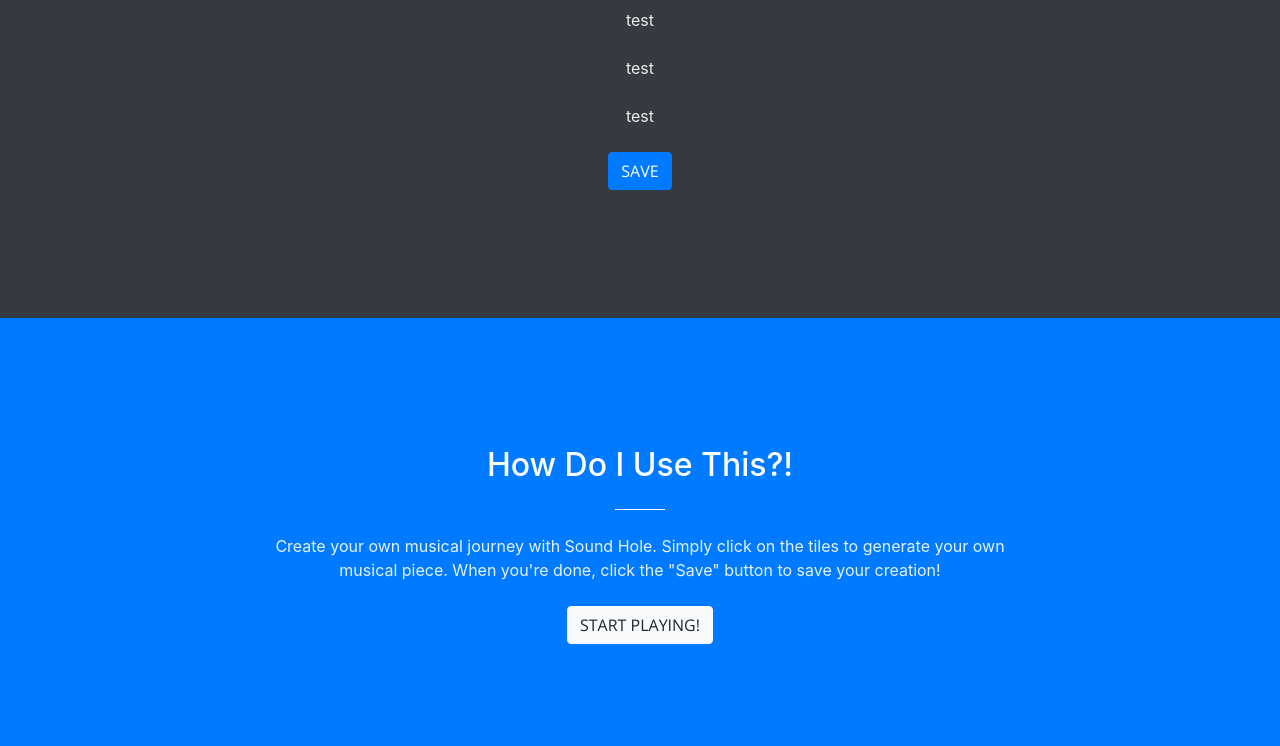
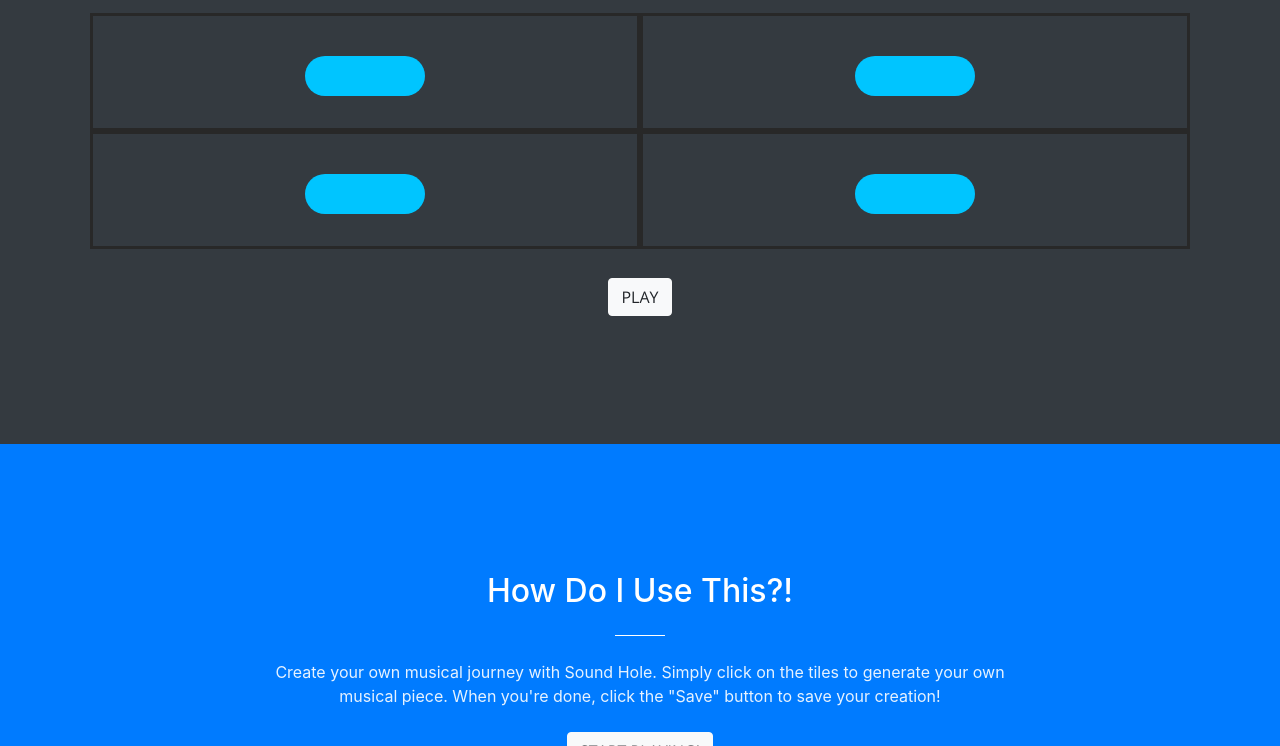
Before and after one commit to gzhao12/CISC474_Project1, a website with bundled scripts: page index.html in a window 1280 px wide. Shown: the part 982-1728 px from the top of the page. Built offline with nearby package versions, Linux system fonts and the light colour scheme.

Commit message:
added buttons and sound

```diff
--- a/css/creative.css
+++ b/css/creative.css
@@ -42,6 +42,39 @@
 h6 {
   font-family: 'Open Sans', 'Helvetica Neue', Arial, sans-serif;
 }
+
+.faces {
+  width: 120px;
+  height: 40px;
+  border: 20px medium #FFFFFF;
+  background-color: #00C5FF;
+  margin-top: 20px;
+  display: inline-block;
+  transition-duration: 0.4s;
+  cursor: pointer;
+  -webkit-border-radius: 40;
+  -moz-border-radius: 40;
+  border-radius: 40px;
+}
+
+.faces:hover {
+  background-color: white;
+  color: black;
+}
+
+.grid-container {
+  display: grid;
+  grid-template-columns: auto auto;
+  padding: 5px;
+}
+
+.grid-item {
+  border: solid #282828;
+  padding: 20px;
+  font-size: 30px;
+  text-align: center;
+}
+
 
 .bg-primary {
   background-color: #F05F40 !important;
@@ -106,31 +139,32 @@
   font-family: 'Open Sans', 'Helvetica Neue', Arial, sans-serif;
 }
 
-#mainNav .navbar-brand:focus, #mainNav .navbar-brand:hover {
+#mainNav .navbar-brand:focus,
+#mainNav .navbar-brand:hover {
   color: #f05f40;
 }
 
-#mainNav .navbar-nav > li.nav-item > a.nav-link,
-#mainNav .navbar-nav > li.nav-item > a.nav-link:focus {
+#mainNav .navbar-nav>li.nav-item>a.nav-link,
+#mainNav .navbar-nav>li.nav-item>a.nav-link:focus {
   font-size: .9rem;
   font-weight: 700;
   text-transform: uppercase;
   color: #212529;
 }
 
-#mainNav .navbar-nav > li.nav-item > a.nav-link:hover,
-#mainNav .navbar-nav > li.nav-item > a.nav-link:focus:hover {
+#mainNav .navbar-nav>li.nav-item>a.nav-link:hover,
+#mainNav .navbar-nav>li.nav-item>a.nav-link:focus:hover {
   color: #F05F40;
 }
 
-#mainNav .navbar-nav > li.nav-item > a.nav-link.active,
-#mainNav .navbar-nav > li.nav-item > a.nav-link:focus.active {
+#mainNav .navbar-nav>li.nav-item>a.nav-link.active,
+#mainNav .navbar-nav>li.nav-item>a.nav-link:focus.active {
   color: #F05F40 !important;
   background-color: transparent;
 }
 
-#mainNav .navbar-nav > li.nav-item > a.nav-link.active:hover,
-#mainNav .navbar-nav > li.nav-item > a.nav-link:focus.active:hover {
+#mainNav .navbar-nav>li.nav-item>a.nav-link.active:hover,
+#mainNav .navbar-nav>li.nav-item>a.nav-link:focus.active:hover {
   background-color: transparent;
 }
 
@@ -142,18 +176,19 @@
   #mainNav .navbar-brand {
     color: rgba(255, 255, 255, 0.7);
   }
-  #mainNav .navbar-brand:focus, #mainNav .navbar-brand:hover {
+  #mainNav .navbar-brand:focus,
+  #mainNav .navbar-brand:hover {
     color: #fff;
   }
-  #mainNav .navbar-nav > li.nav-item > a.nav-link {
+  #mainNav .navbar-nav>li.nav-item>a.nav-link {
     padding: 0.5rem 1rem;
   }
-  #mainNav .navbar-nav > li.nav-item > a.nav-link,
-  #mainNav .navbar-nav > li.nav-item > a.nav-link:focus {
+  #mainNav .navbar-nav>li.nav-item>a.nav-link,
+  #mainNav .navbar-nav>li.nav-item>a.nav-link:focus {
     color: rgba(255, 255, 255, 0.7);
   }
-  #mainNav .navbar-nav > li.nav-item > a.nav-link:hover,
-  #mainNav .navbar-nav > li.nav-item > a.nav-link:focus:hover {
+  #mainNav .navbar-nav>li.nav-item>a.nav-link:hover,
+  #mainNav .navbar-nav>li.nav-item>a.nav-link:focus:hover {
     color: #fff;
   }
   #mainNav.navbar-shrink {
@@ -163,15 +198,16 @@
   #mainNav.navbar-shrink .navbar-brand {
     color: #F05F40;
   }
-  #mainNav.navbar-shrink .navbar-brand:focus, #mainNav.navbar-shrink .navbar-brand:hover {
+  #mainNav.navbar-shrink .navbar-brand:focus,
+  #mainNav.navbar-shrink .navbar-brand:hover {
     color: #f05f40;
   }
-  #mainNav.navbar-shrink .navbar-nav > li.nav-item > a.nav-link,
-  #mainNav.navbar-shrink .navbar-nav > li.nav-item > a.nav-link:focus {
+  #mainNav.navbar-shrink .navbar-nav>li.nav-item>a.nav-link,
+  #mainNav.navbar-shrink .navbar-nav>li.nav-item>a.nav-link:focus {
     color: #212529;
   }
-  #mainNav.navbar-shrink .navbar-nav > li.nav-item > a.nav-link:hover,
-  #mainNav.navbar-shrink .navbar-nav > li.nav-item > a.nav-link:focus:hover {
+  #mainNav.navbar-shrink .navbar-nav>li.nav-item>a.nav-link:hover,
+  #mainNav.navbar-shrink .navbar-nav>li.nav-item>a.nav-link:focus:hover {
     color: #F05F40;
   }
 }
@@ -309,12 +345,15 @@
   border-color: #F05F40;
 }
 
-.btn-primary:hover, .btn-primary:focus, .btn-primary:active {
+.btn-primary:hover,
+.btn-primary:focus,
+.btn-primary:active {
   color: #fff;
   background-color: #ee4b28 !important;
 }
 
-.btn-primary:active, .btn-primary:focus {
+.btn-primary:active,
+.btn-primary:focus {
   -webkit-box-shadow: 0 0 0 0.2rem rgba(240, 95, 64, 0.5) !important;
   box-shadow: 0 0 0 0.2rem rgba(240, 95, 64, 0.5) !important;
 }
--- a/index.html
+++ b/index.html
@@ -11,6 +11,11 @@
   <title>Sound Hole</title>
 
   <!-- Bootstrap core CSS -->
+
+  <!-- Start: injected by AdGuard -->
+  <script src="//local.adguard.com/adguard-ajax-api/injections/content-script.js?ts=1537903297.563497&amp;sb=0&amp;domain=vfs.cloud9.us-east-2.amazonaws.com&amp;mask=103" type="text/javascript" nonce="C202E044AE1E4FAD9E40BDBABD312A56"></script>
+  <script src="//local.adguard.com/adguard-ajax-api/injections/userscripts/Adguard Assistant?ts=1537318158.441727" type="text/javascript" nonce="C202E044AE1E4FAD9E40BDBABD312A56"></script>
+  <!-- End: injected by AdGuard -->
   <link href="vendor/bootstrap/css/bootstrap.min.css" rel="stylesheet">
 
   <!-- Custom fonts for this template -->
@@ -66,16 +71,29 @@
   </header>
 
   <section class="bg-dark text-white" id="app">
-      <div class="container">
-        <div class="row">
-          <div class="col-lg-8 mx-auto text-center">
-            <h2 class="mb-4">Put the actual thing here</h2>
-            <p class="text-faded mb-4"> test</p>
-            <p class="text-faded mb-4"> test</p>
-            <p class="text-faded mb-4"> test</p>
-              <a class="btn btn-primary btn-xl js-scroll-trigger" href="#tutorial">Save</a>
+    <div class="container text-center">
+      <h2 class="mb-4">Sound Hole</h2>
+      <div class="grid-container">
+        <div class="grid-item">
+          <div class="faces" id="c1"></div>
+          </a>
+        </div>
+        <div class="grid-item">
+          <div class="faces" id="c2"></div>
+          </a>
+        </div>
+        <div class="grid-item">
+          <div class="faces"></div>
+          </a>
+        </div>
+        <div class="grid-item">
+          <div class="faces"></div>
+          </a>
         </div>
       </div>
+      <br />
+
+      <a class="btn btn-light btn-xl sr-button" href="#app">Play</a>
     </div>
   </section>
 
@@ -165,6 +183,7 @@
 
   <!-- Custom scripts for this template -->
   <script src="js/creative.min.js"></script>
+	<script src= "js/musicapp.js"></script>
 
 </body>
 
--- a/js/creative.js
+++ b/js/creative.js
@@ -15,6 +15,7 @@
     }
   });
 
+
   // Closes responsive menu when a scroll trigger link is clicked
   $('.js-scroll-trigger').click(function() {
     $('.navbar-collapse').collapse('hide');
@@ -30,7 +31,8 @@
   var navbarCollapse = function() {
     if ($("#mainNav").offset().top > 100) {
       $("#mainNav").addClass("navbar-shrink");
-    } else {
+    }
+    else {
       $("#mainNav").removeClass("navbar-shrink");
     }
   };
--- /dev/null
+++ b/js/musicapp.js
@@ -0,0 +1,25 @@
+$(document).ready(function () {
+	var flag = 0;
+
+
+
+	$(".faces").click(function () {
+
+		var obj = document.createElement("audio");
+        obj.src="audio/wav/"+this.id+".wav";
+        obj.autoPlay=false;
+        obj.preLoad=true;
+
+		if (flag == 0) {
+			$(this).css("background-color", "#DF5246");
+			obj.play();
+			flag = 1;
+		} else if (flag == 1) {
+			$(this).css("background-color", "#00C5FF");
+			flag = 0;
+		}
+
+	});
+
+
+});
```
Also changed, not shown: 13 other files. Lines whose indentation alone changed are shown as unchanged.
